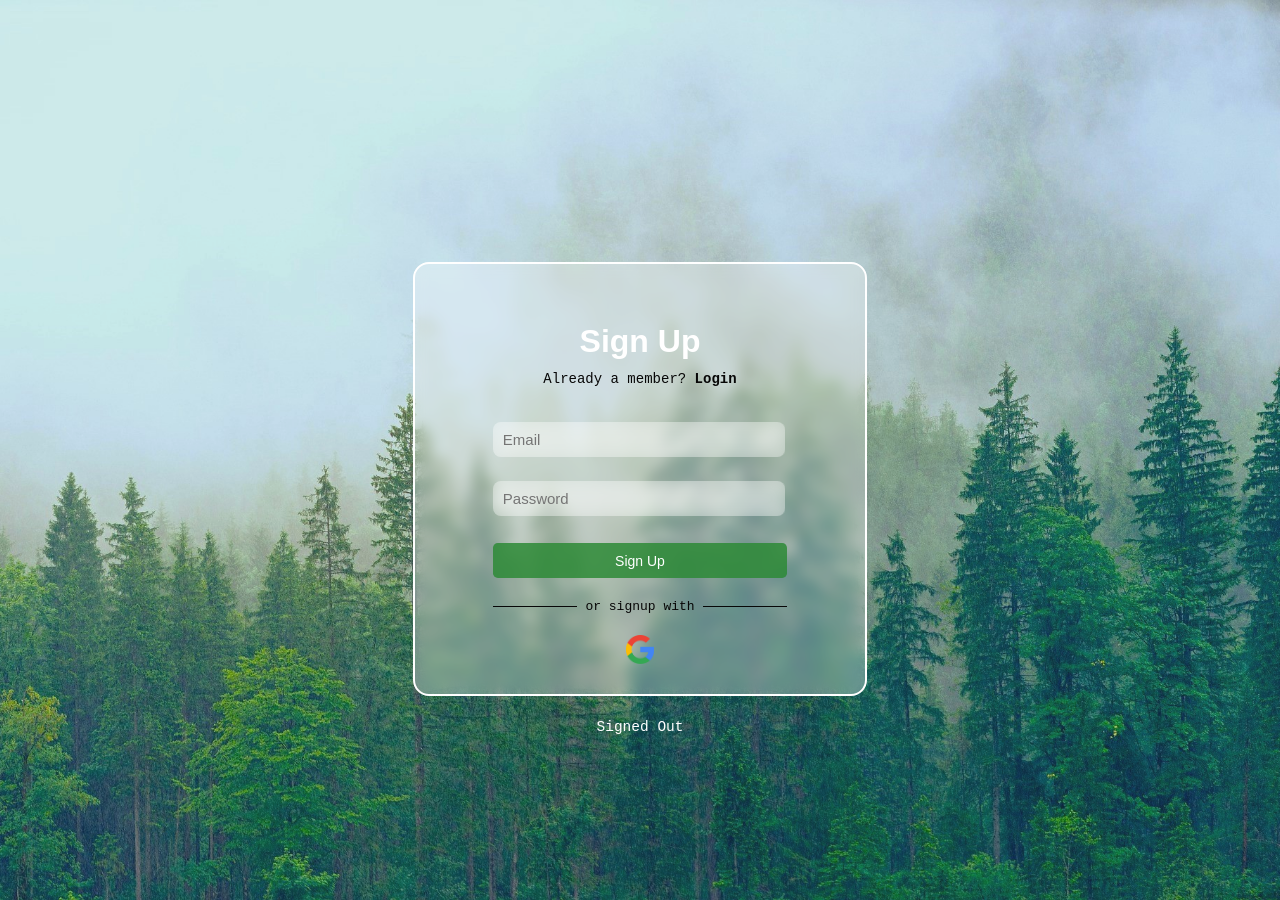
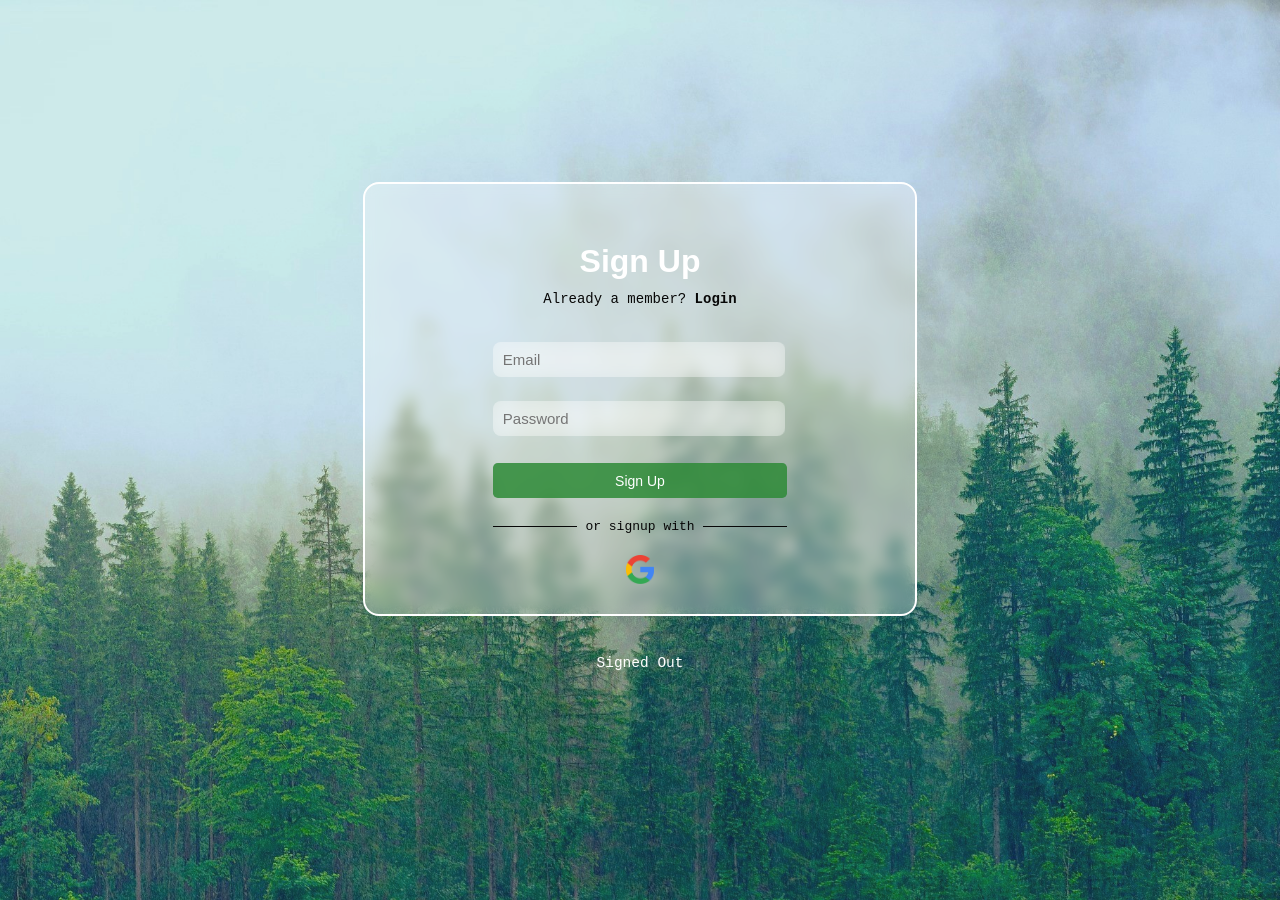
Before and after one commit to Yuteoctober/portfolio, a React (Vite) app: page /SignIn in a window 1280 px wide. Built offline with nearby package versions, Linux system fonts and the light colour scheme; no server answers.

Commit message:
update fixed bugs

```diff
--- a/src/components/ProjectNew.jsx
+++ b/src/components/ProjectNew.jsx
@@ -167,7 +167,7 @@
             <p className="p_context_five">User Authentication system built with React and Firebase. This project caters to a wide array of user needs, providing the functionality to sign in, register new accounts, reset forgotten passwords, and even offers the convenience of Google-based authentication.</p>
             <div className="used_lang_five">
               <span>react</span>
-              <span>javascript</span>
+              <span>js</span>
               <span>css</span>
               <span>Firebase</span>
               <span>Authentication</span>
--- a/src/components/auth/SignIn.css
+++ b/src/components/auth/SignIn.css
@@ -22,8 +22,9 @@
     display: grid;
     position: relative;
     max-width: 550px;
-    min-width: 450px;
-    width: 35%;
+    min-width: 350px;
+    margin-top: -5rem;
+    width: 80%;
     height: 430px;
     background: rgba(255, 255, 255, 0.311);
     backdrop-filter: blur(7px);
@@ -48,7 +49,7 @@
     position: relative;
     width: 23vw;
     max-width: 400px;
-    min-width: 220px;
+    min-width: 280px;
     height: 200px;
     top: 2rem;
 }
@@ -221,7 +222,7 @@
     display: flex;
     position: relative;
     font-size: 14.5px;
-    top: 44rem;
+    top: 40rem;
     align-items: center;
     justify-content: center;
     color: white;
```
